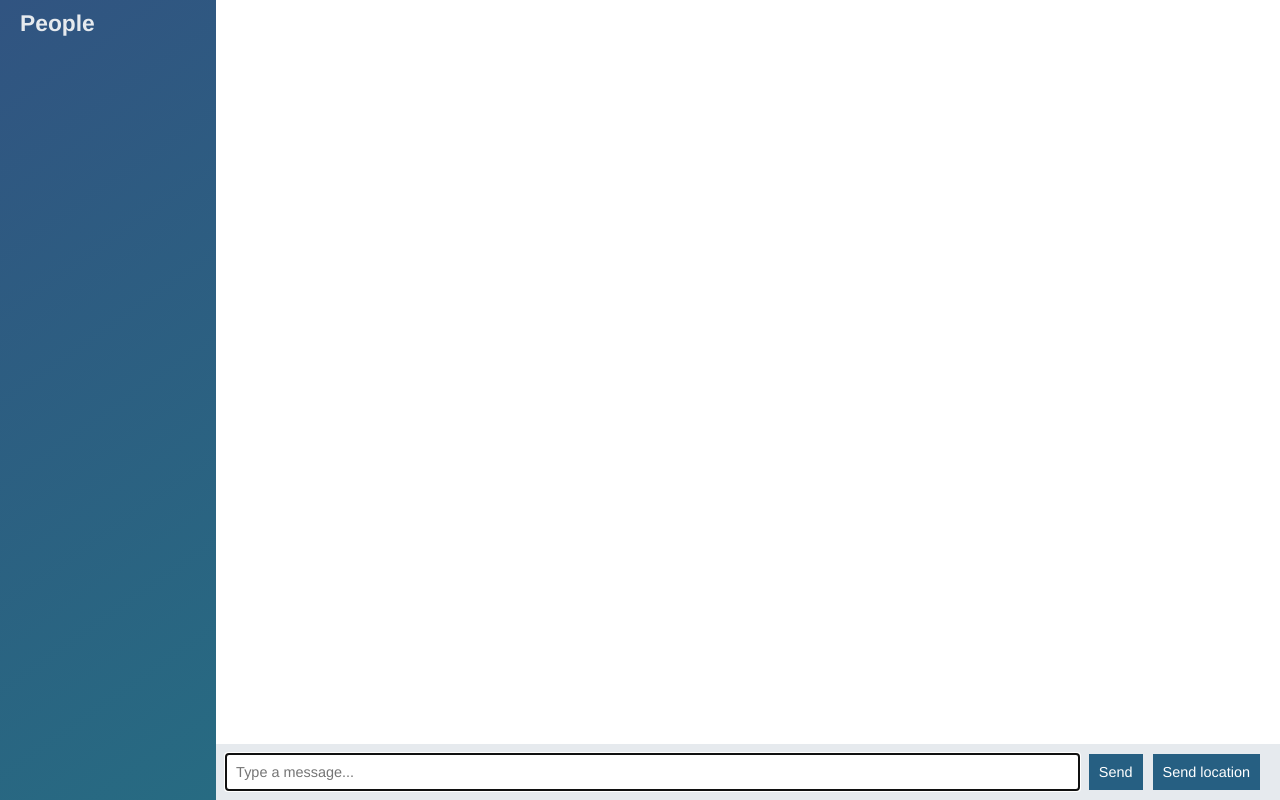
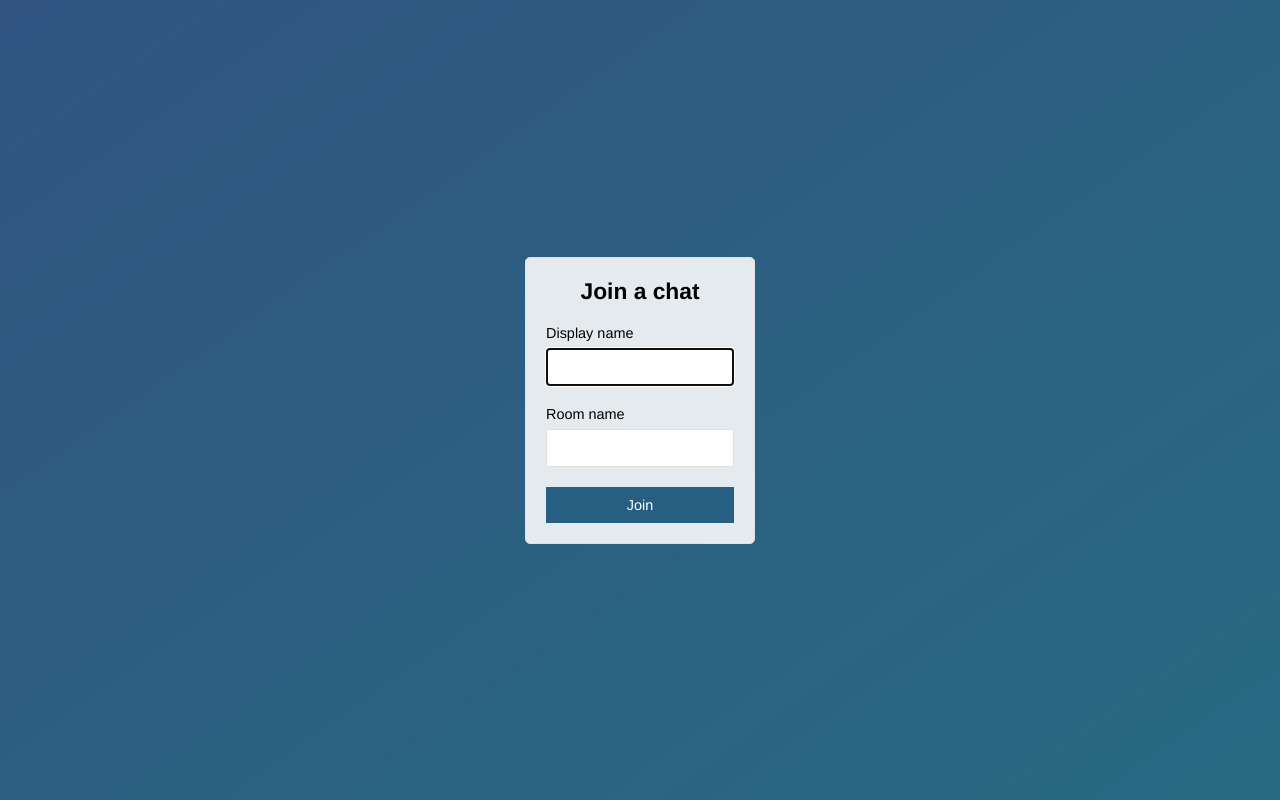
Before and after one commit to idrak888/socket-app, a website: page public/index.html in a window 1280 px wide. Drawn offline with nearby package versions, Linux system fonts and the light colour scheme; no server answers.

Commit message:
join page

```diff
--- a/public/index.html
+++ b/public/index.html
@@ -3,58 +3,27 @@
 <head>
 	<meta charset="UTF-8">
 	<meta name="viewport" content="width=device-width, initial-scale=1.0">
-	<title>Hello world</title>
+	<title>Join room</title>
 	<link rel="stylesheet" type="text/css" href="css/styles.css">
 </head>
-<body class="chat">
-	<div class="chat__sidebar">
-		<h3>People</h3>
-		<div id="users"></div>
+<body class="centered-form">
+	<div class="centered-form__form">
+		<form action="/chat.html">
+			<div class="form-field">
+				<h3>Join a chat</h3>
+			</div>
+			<div class="form-field">
+				<label>Display name</label>
+				<input type="text" name="name" autofocus>
+			</div>
+			<div class="form-field">
+				<label>Room name</label>
+				<input type="text" name="room">
+			</div>
+			<div class="form-field">
+				<button>Join</button>
+			</div>
+		</form>
 	</div>
-	<div class="chat__main">
-		<ol id="messages" class="chat__messages"></ol>
-		<div class="chat__footer">
-			<form id="form">
-				<input id="msg" type="text" placeholder="Type a message..." autofocus autocomplete="off"/>
-				<button>Send</button>
-				<button class="sendLocation">Send location</button>
-			</form>
-		</div>
-	</div>
-
-	<template id="msg-template">
-		<div class="message">
-			<div class="message__title">
-				<h4>{{from}}</h4>
-				<span>{{time}}</span>
-			</div>
-			<div class="message__body">
-				<p>{{text}}</p>
-			</div>
-		</div>
-	</template>
-
-	<template id="location-msg-template">
-		<div class="message">
-			<div class="message__title">
-				<h4>{{from}}</h4>
-				<span>{{time}}</span>
-			</div>
-			<div class="message__body">
-				<p>
-					<a href="{{url}}" target="_blank">My location</a>
-				</p>
-			</div>
-		</div>
-	</template>
-
-	<script src="/socket.io/socket.io.js"></script>
-	<script
-	src="https://code.jquery.com/jquery-3.3.1.min.js"
-	integrity="sha256-FgpCb/KJQlLNfOu91ta32o/NMZxltwRo8QtmkMRdAu8="
-	crossorigin="anonymous"></script>
-	<script type="text/javascript" src="moustache.js"></script>
-	<script type="text/javascript" src="moment.js"></script>
-	<script type="text/javascript" src="main.js"></script>
 </body>
 </html>
```
Also changed, not shown: public/chat.html (added, +60 -0 lines).
